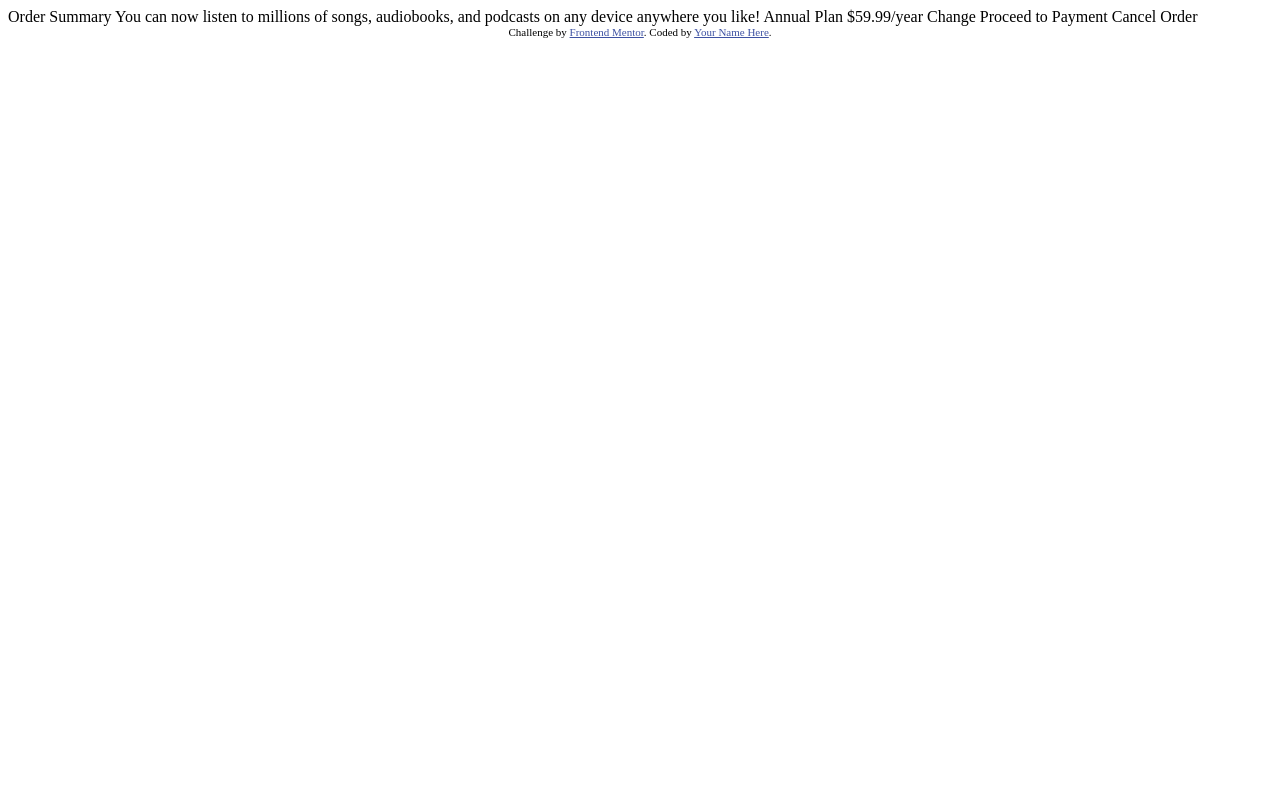
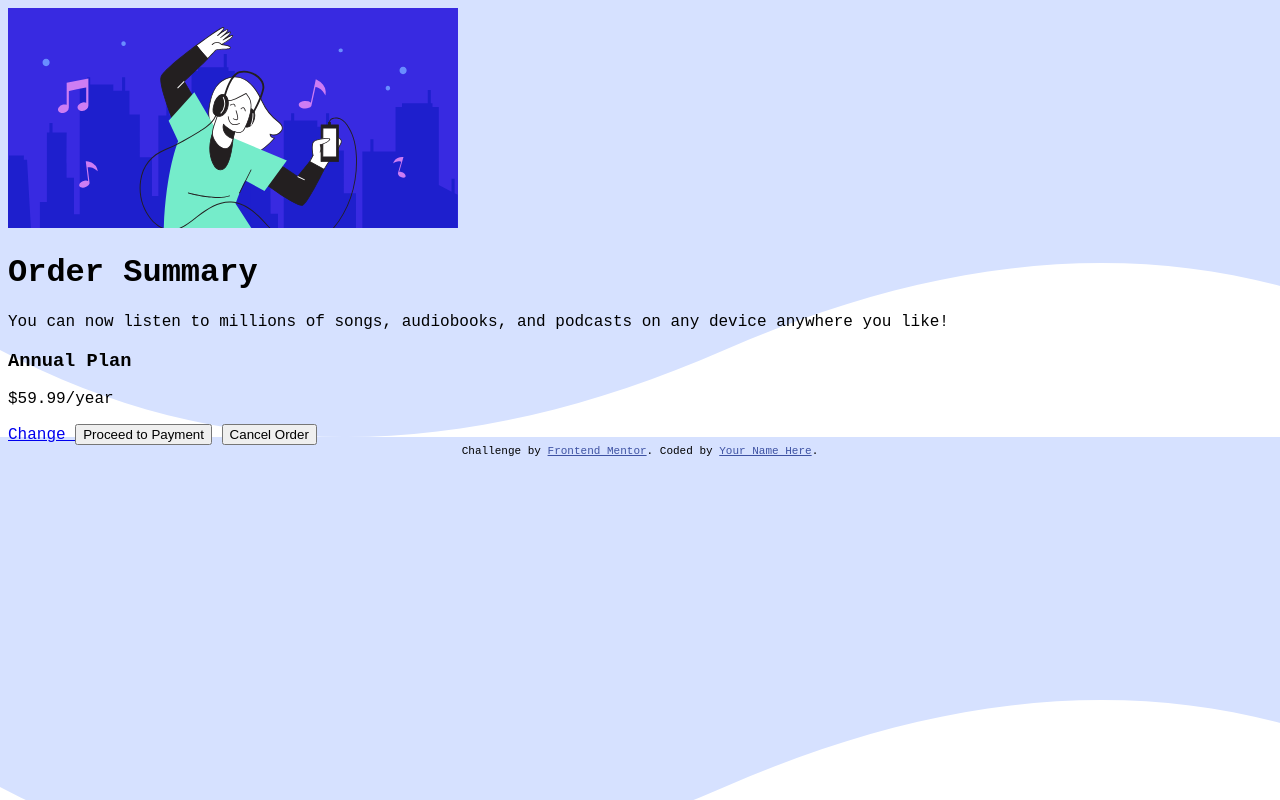
Before and after one commit to anioji94/order-summary-frontendmentor, a plain HTML site: page index.html in a window 1280 px wide. Drawn offline with Linux system fonts and the light colour scheme.

Commit message:
adds background and hero image

```diff
--- a/index.html
+++ b/index.html
@@ -13,21 +13,43 @@
     .attribution { font-size: 11px; text-align: center; }
     .attribution a { color: hsl(228, 45%, 44%); }
   </style>
+  <link rel="stylesheet" href="style.css">
 </head>
 <body>
 
-  Order Summary
+<div id="order-window">
+  <img src="images/illustration-hero.svg" alt="happy-woman-listens-to-music">
 
+  <h1>Order Summary</h1>
+
+  <p>
     You can now listen to millions of songs, audiobooks, and podcasts on any
     device anywhere you like!
+  </p>
 
+  <div id="plan">
+    <h3>
       Annual Plan
+    </h3>
+
+    <p>
       $59.99/year
+    </p>
 
+    <a href="www.google.com">
       Change
+    </a>
 
+    <button>
       Proceed to Payment
+    </button>
+
+    <button>
       Cancel Order
+    </button>
+
+  </div>
+</div>
 
   <div class="attribution">
     Challenge by <a href="https://www.frontendmentor.io?ref=challenge" target="_blank">Frontend Mentor</a>.
--- /dev/null
+++ b/style.css
@@ -0,0 +1,24 @@
+:root {
+    /* Colors */
+        /* Primary */
+        --paleBlue: hsl(225, 100%, 94%);
+        --brightBlue: hsl(245, 75%, 52%);
+
+        /* Neutral */
+        --veryPaleBlue: hsl(225, 100%, 98%);
+        --desaturatedBlue:  hsl(224, 23%, 55%);
+        --darkBlue: hsl(223, 47%, 23%);
+
+    /* Typography */
+        /* Body Copy */
+        --fontP: 16px;
+
+        /* Font */
+        --fontFamily:   [Red Hat Display](https://fonts.google.com/specimen/Red+Hat+Display);
+        --fontWeight: 500, 700, 900;
+}
+
+body {
+    font-family: 'Courier New', Courier, monospace;
+    background-image: url('./images/pattern-background-desktop.svg');
+}
```
Lines whose indentation alone changed are shown as unchanged.
